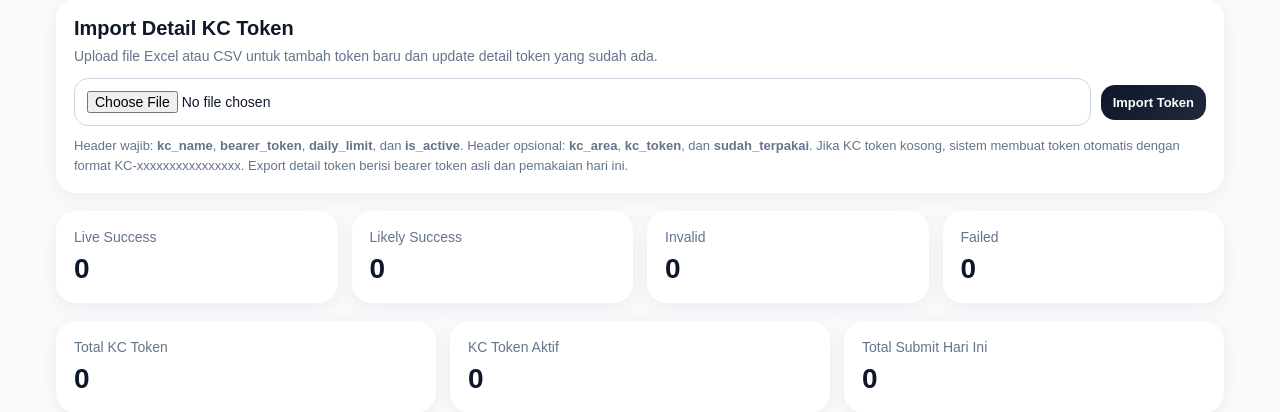
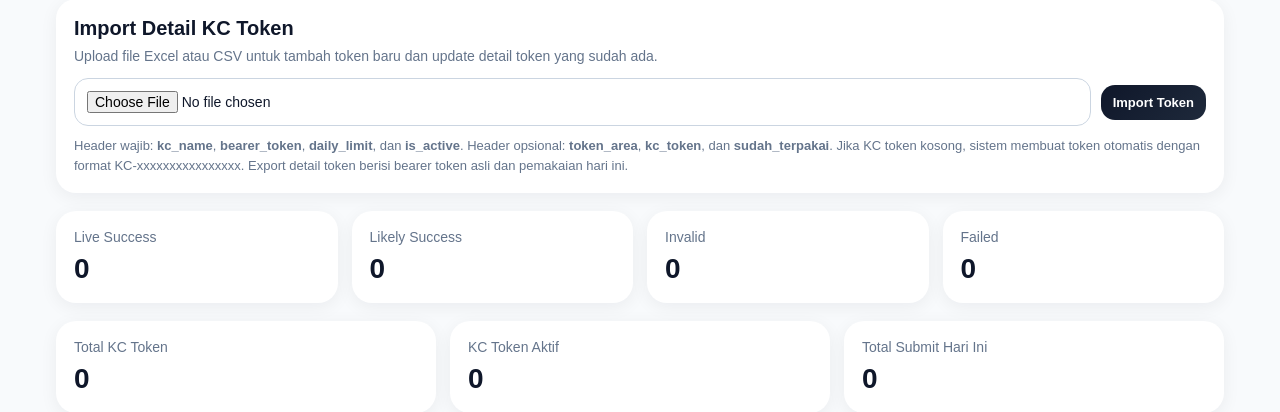
Before and after one commit to Ilham-BTR/Form-App, a Flask app: page /admin in a window 1280 px wide. Shown: the part 211-623 px from the top of the page. Run offline with Flask 3, Linux system fonts and the light colour scheme; the visitor is signed in with stand-in values (Sample User, id 1); data that the repository does not hold is empty; parts of the project's set-up code (start-up, migrations or seed data) failed here and were passed over; some libraries are stand-ins or nearby versions.

Commit message:
Rename token area field

```diff
--- a/app.py
+++ b/app.py
@@ -123,7 +123,7 @@ def init_db():
         CREATE TABLE IF NOT EXISTS valid_kc_tokens (
             kc_token TEXT PRIMARY KEY,
             kc_name TEXT NOT NULL,
-            kc_area TEXT NOT NULL DEFAULT '',
+            token_area TEXT NOT NULL DEFAULT '',
             bearer_token TEXT NOT NULL,
             daily_limit INTEGER NOT NULL DEFAULT 40,
             is_active INTEGER NOT NULL DEFAULT 1
@@ -132,8 +132,23 @@ def init_db():
 
     cur.execute("""
         ALTER TABLE valid_kc_tokens
-        ADD COLUMN IF NOT EXISTS kc_area TEXT NOT NULL DEFAULT ''
+        ADD COLUMN IF NOT EXISTS token_area TEXT NOT NULL DEFAULT ''
     """)
+
+    cur.execute("""
+        SELECT 1
+        FROM information_schema.columns
+        WHERE table_name = 'valid_kc_tokens'
+          AND column_name = 'kc_area'
+        LIMIT 1
+    """)
+    if cur.fetchone():
+        cur.execute("""
+            UPDATE valid_kc_tokens
+            SET token_area = kc_area
+            WHERE COALESCE(token_area, '') = ''
+              AND COALESCE(kc_area, '') != ''
+        """)
 
     cur.execute("""
         CREATE TABLE IF NOT EXISTS customer_directory (
@@ -196,12 +211,12 @@ def seed_kc_tokens():
     conn = get_db_connection()
     cur = conn.cursor()
 
-    for kc_token, kc_name, kc_area, bearer_token, daily_limit, is_active in sample_tokens:
+    for kc_token, kc_name, token_area, bearer_token, daily_limit, is_active in sample_tokens:
         cur.execute("""
-            INSERT INTO valid_kc_tokens (kc_token, kc_name, kc_area, bearer_token, daily_limit, is_active)
+            INSERT INTO valid_kc_tokens (kc_token, kc_name, token_area, bearer_token, daily_limit, is_active)
             VALUES (%s, %s, %s, %s, %s, %s)
             ON CONFLICT (kc_token) DO NOTHING
-        """, (kc_token, kc_name, kc_area, bearer_token, daily_limit, is_active))
+        """, (kc_token, kc_name, token_area, bearer_token, daily_limit, is_active))
 
     conn.commit()
     conn.close()
@@ -1148,7 +1163,7 @@ def import_kc_tokens(uploaded_file):
     header_aliases = {
         "kc_token": {"kc token", "token kc", "token"},
         "kc_name": {"kc name", "nama kc", "nama"},
-        "kc_area": {"kc area", "area kc", "area"},
+        "token_area": {"token area", "area token", "area", "kc_area", "kc area", "area kc"},
         "bearer_token": {"bearer token", "bearer", "token bearer"},
         "daily_limit": {"daily limit", "limit harian", "limit", "kuota", "kuota harian"},
         "is_active": {"is active", "aktif", "active", "status"},
@@ -1187,7 +1202,7 @@ def import_kc_tokens(uploaded_file):
             try:
                 kc_token = str(get_import_cell(row, header_index, "kc_token") or "").strip()
                 kc_name = str(get_import_cell(row, header_index, "kc_name") or "").strip()
-                kc_area = str(get_import_cell(row, header_index, "kc_area") or "").strip()
+                token_area = str(get_import_cell(row, header_index, "token_area") or "").strip()
                 bearer_token = str(get_import_cell(row, header_index, "bearer_token") or "").strip()
 
                 if not kc_name:
@@ -1200,32 +1215,32 @@ def import_kc_tokens(uploaded_file):
 
                 cur.execute(
                     """
-                    SELECT bearer_token, daily_limit, is_active, kc_area
+                    SELECT bearer_token, daily_limit, is_active, token_area
                     FROM valid_kc_tokens
                     WHERE kc_token = %s
                     """,
                     (kc_token,),
                 )
                 existing = cur.fetchone()
-                if existing and "kc_area" not in header_index:
-                    kc_area = existing["kc_area"] or ""
+                if existing and "token_area" not in header_index:
+                    token_area = existing["token_area"] or ""
 
                 daily_limit = parse_positive_int(get_import_cell(row, header_index, "daily_limit"), "Daily limit")
                 is_active = parse_active_value(get_import_cell(row, header_index, "is_active"))
 
                 cur.execute(
                     """
-                    INSERT INTO valid_kc_tokens (kc_token, kc_name, kc_area, bearer_token, daily_limit, is_active)
+                    INSERT INTO valid_kc_tokens (kc_token, kc_name, token_area, bearer_token, daily_limit, is_active)
                     VALUES (%s, %s, %s, %s, %s, %s)
                     ON CONFLICT (kc_token)
                     DO UPDATE SET
                         kc_name = EXCLUDED.kc_name,
-                        kc_area = EXCLUDED.kc_area,
+                        token_area = EXCLUDED.token_area,
                         bearer_token = EXCLUDED.bearer_token,
                         daily_limit = EXCLUDED.daily_limit,
                         is_active = EXCLUDED.is_active
                     """,
-                    (kc_token, kc_name, kc_area, bearer_token, daily_limit, int(is_active)),
+                    (kc_token, kc_name, token_area, bearer_token, daily_limit, int(is_active)),
                 )
                 if "used_today" in header_index:
                     used_today = parse_nonnegative_int(get_import_cell(row, header_index, "used_today"), "Sudah terpakai")
@@ -1328,7 +1343,7 @@ def get_kc_token_detail(kc_token):
     conn = get_db_connection()
     cur = conn.cursor()
     cur.execute("""
-        SELECT kc_token, kc_name, kc_area, bearer_token, daily_limit, is_active
+        SELECT kc_token, kc_name, token_area, bearer_token, daily_limit, is_active
         FROM valid_kc_tokens
         WHERE kc_token = %s
     """, (kc_token,))
@@ -1341,9 +1356,9 @@ def get_all_kc_tokens():
     conn = get_db_connection()
     cur = conn.cursor()
     cur.execute("""
-        SELECT kc_token, kc_name, kc_area, bearer_token, daily_limit, is_active
+        SELECT kc_token, kc_name, token_area, bearer_token, daily_limit, is_active
         FROM valid_kc_tokens
-        ORDER BY kc_area ASC, kc_name ASC, kc_token ASC
+        ORDER BY token_area ASC, kc_name ASC, kc_token ASC
     """)
     rows = cur.fetchall()
     conn.close()
@@ -1363,7 +1378,7 @@ def token_rows_value_to_limit(rows_value):
 
 
 def normalize_token_sort(sort_by, sort_dir):
-    allowed_sort_by = {"kc_name", "kc_area", "kc_token", "daily_limit", "total_submit", "is_active"}
+    allowed_sort_by = {"kc_name", "token_area", "kc_token", "daily_limit", "total_submit", "is_active"}
     current_sort_by = str(sort_by or "kc_name").strip().lower()
     if current_sort_by not in allowed_sort_by:
         current_sort_by = "kc_name"
@@ -1389,7 +1404,7 @@ def filter_sort_limit_token_rows(rows, filter_text="", sort_by="kc_name", sort_d
             row for row in filtered_rows
             if current_filter in " ".join([
                 str(row.get("kc_name") or ""),
-                str(row.get("kc_area") or ""),
+                str(row.get("token_area") or ""),
                 str(row.get("kc_token") or ""),
                 str(row.get("bearer_token_masked") or ""),
                 str(row.get("daily_limit") or ""),
@@ -1414,18 +1429,18 @@ def filter_sort_limit_token_rows(rows, filter_text="", sort_by="kc_name", sort_d
     return filtered_rows, total_filtered
 
 
-def create_kc_token(kc_token, kc_name, kc_area, bearer_token, daily_limit):
+def create_kc_token(kc_token, kc_name, token_area, bearer_token, daily_limit):
     conn = get_db_connection()
     cur = conn.cursor()
     cur.execute("""
-        INSERT INTO valid_kc_tokens (kc_token, kc_name, kc_area, bearer_token, daily_limit, is_active)
+        INSERT INTO valid_kc_tokens (kc_token, kc_name, token_area, bearer_token, daily_limit, is_active)
         VALUES (%s, %s, %s, %s, %s, 1)
-    """, (kc_token, kc_name, kc_area, bearer_token, daily_limit))
+    """, (kc_token, kc_name, token_area, bearer_token, daily_limit))
     conn.commit()
     conn.close()
 
 
-def update_kc_token(old_kc_token, new_kc_token, kc_name, bearer_token, daily_limit, is_active=None, kc_area=None):
+def update_kc_token(old_kc_token, new_kc_token, kc_name, bearer_token, daily_limit, is_active=None, token_area=None):
     conn = get_db_connection()
     cur = conn.cursor()
 
@@ -1439,15 +1454,15 @@ def update_kc_token(old_kc_token, new_kc_token, kc_name, bearer_token, daily_lim
     if is_active is None:
         cur.execute("""
             UPDATE valid_kc_tokens
-            SET kc_token = %s, kc_name = %s, kc_area = COALESCE(%s, kc_area), bearer_token = %s, daily_limit = %s
+            SET kc_token = %s, kc_name = %s, token_area = COALESCE(%s, token_area), bearer_token = %s, daily_limit = %s
             WHERE kc_token = %s
-        """, (new_kc_token, kc_name, kc_area, bearer_token, daily_limit, old_kc_token))
+        """, (new_kc_token, kc_name, token_area, bearer_token, daily_limit, old_kc_token))
     else:
         cur.execute("""
             UPDATE valid_kc_tokens
-            SET kc_token = %s, kc_name = %s, kc_area = COALESCE(%s, kc_area), bearer_token = %s, daily_limit = %s, is_active = %s
+            SET kc_token = %s, kc_name = %s, token_area = COALESCE(%s, token_area), bearer_token = %s, daily_limit = %s, is_active = %s
             WHERE kc_token = %s
-        """, (new_kc_token, kc_name, kc_area, bearer_token, daily_limit, int(is_active), old_kc_token))
+        """, (new_kc_token, kc_name, token_area, bearer_token, daily_limit, int(is_active), old_kc_token))
 
     conn.commit()
     conn.close()
@@ -1487,7 +1502,7 @@ def get_today_kc_usage_summary():
     conn = get_db_connection()
     cur = conn.cursor()
     cur.execute("""
-        SELECT v.kc_token, v.kc_name, v.kc_area, v.bearer_token, v.daily_limit, v.is_active,
+        SELECT v.kc_token, v.kc_name, v.token_area, v.bearer_token, v.daily_limit, v.is_active,
                COALESCE(u.total_submit, 0) AS total_submit
         FROM valid_kc_tokens v
         LEFT JOIN kc_token_usage u
@@ -1504,11 +1519,11 @@ def build_kc_token_export_csv():
     rows, usage_date = get_today_kc_usage_summary()
     output = StringIO()
     writer = csv.writer(output)
-    writer.writerow(["kc_name", "kc_area", "kc_token", "bearer_token", "daily_limit", "is_active", "sudah_terpakai"])
+    writer.writerow(["kc_name", "token_area", "kc_token", "bearer_token", "daily_limit", "is_active", "sudah_terpakai"])
     for row in rows:
         writer.writerow([
             row["kc_name"],
-            row["kc_area"],
+            row["token_area"],
             row["kc_token"],
             row["bearer_token"],
             row["daily_limit"],
@@ -2535,7 +2550,7 @@ def admin_dashboard():
         masked_token_rows.append({
             "kc_token": row["kc_token"],
             "kc_name": row["kc_name"],
-            "kc_area": row["kc_area"] or "-",
+            "token_area": row["token_area"] or "-",
             "bearer_token_masked": mask_bearer_token(row["bearer_token"]),
             "daily_limit": row["daily_limit"],
             "total_submit": usage_by_token.get(row["kc_token"], 0),
@@ -2555,7 +2570,7 @@ def admin_dashboard():
         masked_usage_rows.append({
             "kc_token": row["kc_token"],
             "kc_name": row["kc_name"],
-            "kc_area": row["kc_area"] or "-",
+            "token_area": row["token_area"] or "-",
             "bearer_token_masked": mask_bearer_token(row["bearer_token"]),
             "daily_limit": row["daily_limit"],
             "is_active": row["is_active"],
@@ -2592,7 +2607,7 @@ def admin_add_token():
     if request.method == "POST":
         kc_token = request.form.get("kc_token", "").strip()
         kc_name = request.form.get("kc_name", "").strip()
-        kc_area = request.form.get("kc_area", "").strip()
+        token_area = request.form.get("token_area", "").strip()
         bearer_token = request.form.get("bearer_token", "").strip()
         daily_limit = request.form.get("daily_limit", "").strip()
 
@@ -2614,7 +2629,7 @@ def admin_add_token():
             if existing:
                 raise ValueError("KC token sudah ada.")
 
-            create_kc_token(kc_token, kc_name, kc_area, bearer_token, daily_limit)
+            create_kc_token(kc_token, kc_name, token_area, bearer_token, daily_limit)
             return redirect(url_for("admin_dashboard"))
 
         except Exception as e:
@@ -2623,7 +2638,7 @@ def admin_add_token():
             token_data = {
                 "kc_token": kc_token,
                 "kc_name": kc_name,
-                "kc_area": kc_area,
+                "token_area": token_area,
                 "bearer_token": bearer_token,
                 "daily_limit": daily_limit if daily_limit else 40,
             }
@@ -2644,7 +2659,7 @@ def admin_edit_token(kc_token):
     if request.method == "POST":
         new_kc_token = request.form.get("kc_token", "").strip()
         kc_name = request.form.get("kc_name", "").strip()
-        kc_area = request.form.get("kc_area", "").strip()
+        token_area = request.form.get("token_area", "").strip()
         bearer_token = request.form.get("bearer_token", "").strip()
         daily_limit = request.form.get("daily_limit", "").strip()
 
@@ -2667,7 +2682,7 @@ def admin_edit_token(kc_token):
                 if existing:
                     raise ValueError("KC token baru sudah digunakan.")
 
-            update_kc_token(kc_token, new_kc_token, kc_name, bearer_token, daily_limit, kc_area=kc_area)
+            update_kc_token(kc_token, new_kc_token, kc_name, bearer_token, daily_limit, token_area=token_area)
             return redirect(url_for("admin_dashboard"))
 
         except Exception as e:
@@ -2676,7 +2691,7 @@ def admin_edit_token(kc_token):
             token_data = {
                 "kc_token": new_kc_token,
                 "kc_name": kc_name,
-                "kc_area": kc_area,
+                "token_area": token_area,
                 "bearer_token": bearer_token,
                 "daily_limit": daily_limit,
                 "is_active": token_data["is_active"],
--- a/templates/admin_dashboard.html
+++ b/templates/admin_dashboard.html
@@ -323,7 +323,7 @@
       </form>
       <div class="hint">
         Header wajib: <b>kc_name</b>, <b>bearer_token</b>, <b>daily_limit</b>, dan <b>is_active</b>.
-        Header opsional: <b>kc_area</b>, <b>kc_token</b>, dan <b>sudah_terpakai</b>.
+        Header opsional: <b>token_area</b>, <b>kc_token</b>, dan <b>sudah_terpakai</b>.
         Jika KC token kosong, sistem membuat token otomatis dengan format KC-xxxxxxxxxxxxxxxx.
         Export detail token berisi bearer token asli dan pemakaian hari ini.
       </div>
@@ -377,7 +377,7 @@
           <label for="token_sort_by">Sort</label>
           <select class="input" id="token_sort_by" name="token_sort_by">
             <option value="kc_name" {% if selected_token_sort_by == 'kc_name' %}selected{% endif %}>Nama KC</option>
-            <option value="kc_area" {% if selected_token_sort_by == 'kc_area' %}selected{% endif %}>Area</option>
+            <option value="token_area" {% if selected_token_sort_by == 'token_area' %}selected{% endif %}>Area</option>
             <option value="kc_token" {% if selected_token_sort_by == 'kc_token' %}selected{% endif %}>KC Token</option>
             <option value="daily_limit" {% if selected_token_sort_by == 'daily_limit' %}selected{% endif %}>Limit Harian</option>
             <option value="total_submit" {% if selected_token_sort_by == 'total_submit' %}selected{% endif %}>Terpakai Hari Ini</option>
@@ -421,7 +421,7 @@
           {% for row in token_rows %}
           <tr>
             <td>{{ row.kc_name }}</td>
-            <td>{{ row.kc_area }}</td>
+            <td>{{ row.token_area }}</td>
             <td><code>{{ row.kc_token }}</code></td>
             <td><code>{{ row.bearer_token_masked }}</code></td>
             <td>{{ row.daily_limit }}</td>
@@ -480,7 +480,7 @@
           {% for row in usage_rows %}
           <tr>
             <td>{{ row.kc_name }}</td>
-            <td>{{ row.kc_area }}</td>
+            <td>{{ row.token_area }}</td>
             <td><code>{{ row.kc_token }}</code></td>
             <td><code>{{ row.bearer_token_masked }}</code></td>
             <td>{{ row.total_submit }}</td>
--- a/templates/admin_token_form.html
+++ b/templates/admin_token_form.html
@@ -152,8 +152,8 @@
           <input
             class="input"
             type="text"
-            name="kc_area"
-            value="{% if token_data %}{{ token_data.kc_area }}{% endif %}"
+            name="token_area"
+            value="{% if token_data %}{{ token_data.token_area }}{% endif %}"
             placeholder="Contoh: Jakarta"
           >
         </div>
```
Also changed, not shown: README.md.
